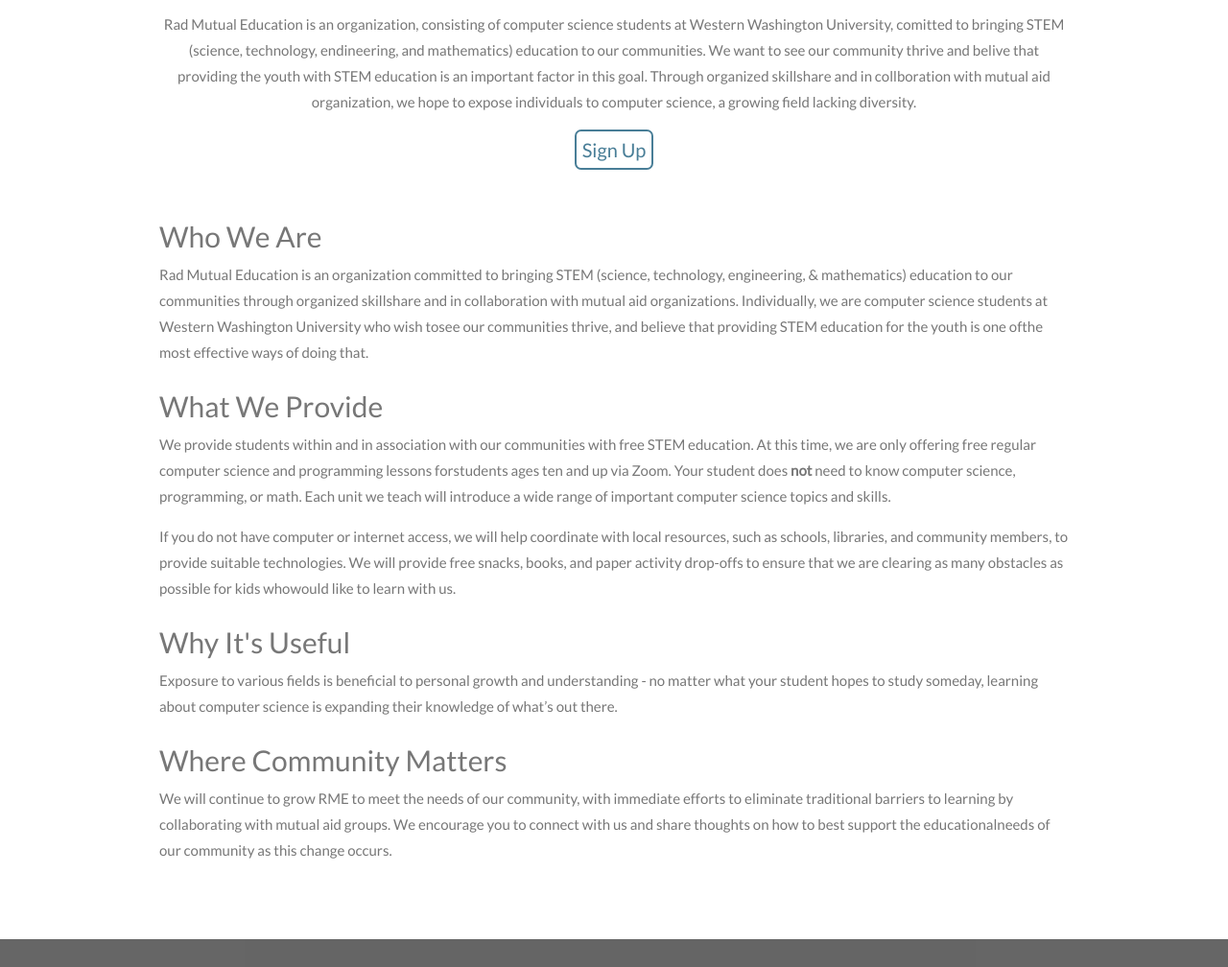
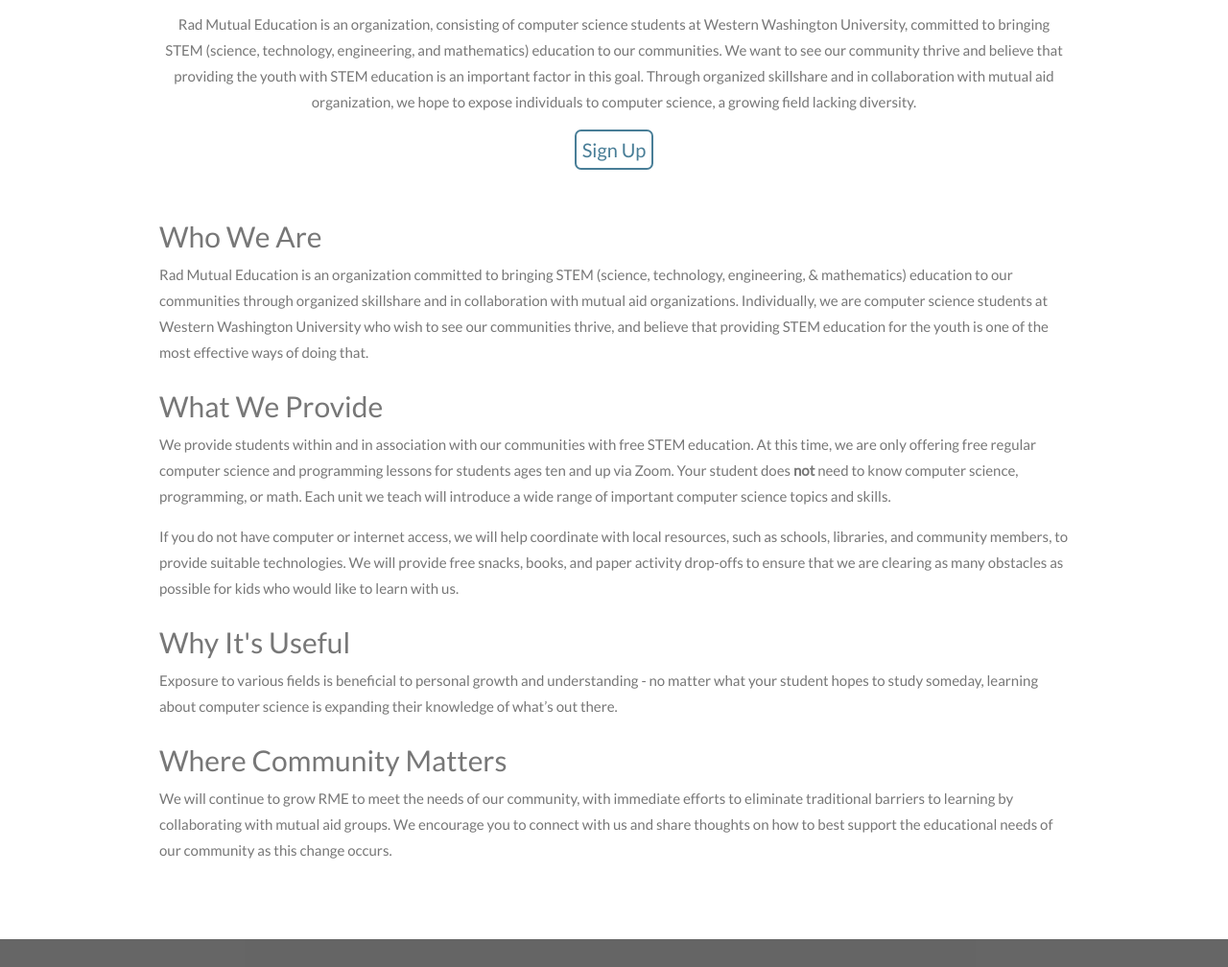
Before and after one commit to brennanieva/RME, a plain HTML site: page index.html in a window 1280 px wide. Shown: the part 499-1507 px from the top of the page at 96% size. Drawn offline with nearby package versions, Linux system fonts and the light colour scheme.

Commit message:
Fix spelling errors

```diff
--- a/index.html
+++ b/index.html
@@ -31,9 +31,9 @@
         <!-- Hook & Signup -->
         <h2 class="center">Our Mission</h2>
         <p class="center"> Rad Mutual Education is an organization, consisting of computer science students at Western Washington University,
-            comitted to bringing STEM (science, technology, endineering, and mathematics) education to our communities. We want to see our
-            community thrive and belive that providing the youth with STEM education is an important factor in this goal. Through organized
-            skillshare and in collboration with mutual aid organization, we hope to expose individuals to computer science, a growing
+            committed to bringing STEM (science, technology, engineering, and mathematics) education to our communities. We want to see our
+            community thrive and believe that providing the youth with STEM education is an important factor in this goal. Through organized
+            skillshare and in collaboration with mutual aid organization, we hope to expose individuals to computer science, a growing
             field lacking diversity.
         </p>
         <div class="center"><button class="button" onclick="document.location='https://docs.google.com/forms/d/e/1FAIpQLSeFR2HDBcOzyzcNNRkvttAshhtDgqfAYFS-RpS5nJOwASXLkA/viewform'">Sign Up</button></div>
@@ -43,18 +43,18 @@
             <h2 class="about-header">Who We Are</h3>
             <p class="about-paragraph"> Rad Mutual Education is an organization committed to bringing STEM (science, technology,
                 engineering, & mathematics) education to our communities through organized skillshare and in collaboration with mutual aid
-                organizations. Individually, we are computer science students at Western Washington University who wish tosee our communities
-                thrive, and believe that providing STEM education for the youth is one ofthe most effective ways of doing that.</p>
+                organizations. Individually, we are computer science students at Western Washington University who wish to see our communities
+                thrive, and believe that providing STEM education for the youth is one of the most effective ways of doing that.</p>
 
             <h2 class="about-header">What We Provide</h3>
             <p class="about-paragraph"> We provide students within and in association with our communities with free STEM education.
-                At this time, we are only offering free regular computer science and programming lessons forstudents ages ten and up via
+                At this time, we are only offering free regular computer science and programming lessons for students ages ten and up via
                 Zoom. Your student does <b>not</b> need to know computer science, programming, or math. Each unit we teach will introduce
                 a wide range of important computer science topics and skills.
             </p>
             <p class="about-paragraph"> If you do not have computer or internet access, we will help coordinate with local resources,
                 such as schools, libraries, and community members, to provide suitable technologies. We will provide free snacks, books,
-                and paper activity drop-offs to ensure that we are clearing as many obstacles as possible for kids whowould like to learn
+                and paper activity drop-offs to ensure that we are clearing as many obstacles as possible for kids who would like to learn
                 with us.
             </p>
 
@@ -66,7 +66,7 @@
             <h2 class="about-header">Where Community Matters</h3>
             <p class="about-paragraph"> We will continue to grow RME to meet the needs of our community, with immediate efforts to
                 eliminate traditional barriers to learning by collaborating with mutual aid groups. We encourage you to connect with us
-                and share thoughts on how to best support the educationalneeds of our community as this change occurs.
+                and share thoughts on how to best support the educational needs of our community as this change occurs.
             </p>
         </div>
     </main>
```
